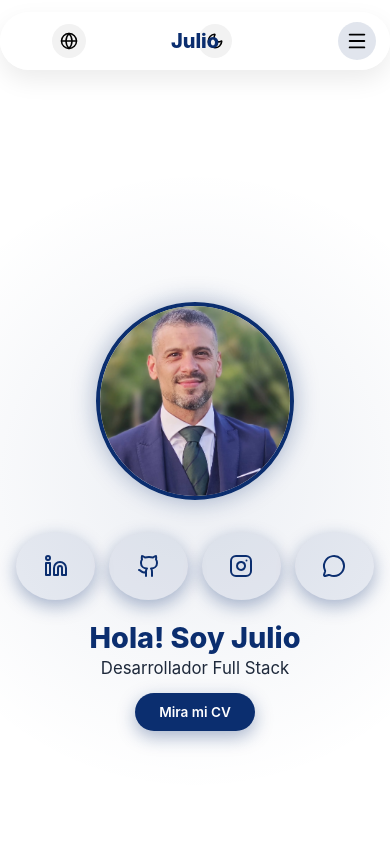
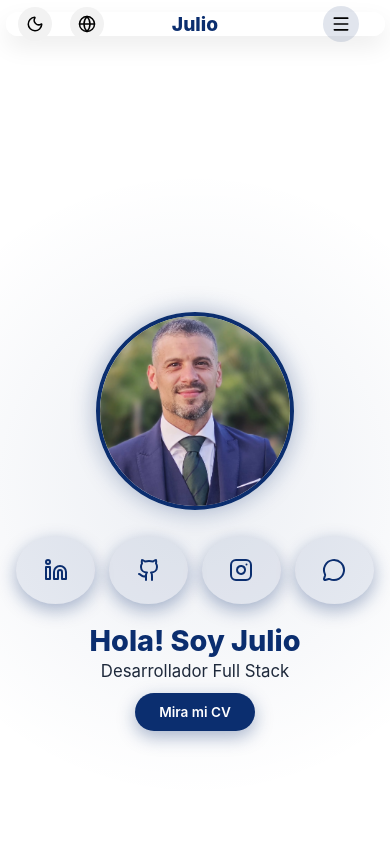
Before and after one commit to juliosm3/portfolio, a React (Vite) app: page / in a window 390 px wide. Shown: the top 844 px of the page. Built offline with nearby package versions, Linux system fonts and the light colour scheme.

Commit message:
nuevas modificaciones version movil

```diff
--- a/src/index.css
+++ b/src/index.css
@@ -973,3 +973,106 @@ body.dark .app::before {
     right: 14px !important;
   }
 }
+/* ===================================================== */
+/* ====== PATCH FINAL: NAVBAR MOBILE SIN PISARSE ======= */
+/* ===================================================== */
+@media (max-width: 768px) {
+
+  /* Ajuste general para que no “sobre” alto en móvil */
+  .hero {
+    min-height: 100svh !important; /* mejor que 100vh en móviles */
+    padding: 6.6rem 1rem 1.2rem !important;
+    justify-content: center !important;
+  }
+
+  .hero-left {
+    gap: 10px !important; /* reduce distancia foto <-> iconos */
+  }
+
+  .hero-right h1 {
+    margin: 0.2rem 0 !important;
+  }
+
+  .hero-right p {
+    margin-bottom: 0.4rem !important;
+  }
+
+  .hero-right a {
+    margin-bottom: 0.7rem !important;
+  }
+
+  .hero-social {
+    margin-top: 0.2rem !important;
+  }
+
+  /* ===== NAVBAR layout: izquierda (iconos) - centro (Julio) - derecha (burger) ===== */
+
+  .nav-inner {
+    position: relative !important;
+    justify-content: center !important;
+    padding: 12px 14px !important; /* un poco menos para que quepa todo */
+  }
+
+  /* Nombre centrado y sin interceptar clicks */
+  .nav-left {
+    position: absolute !important;
+    left: 50% !important;
+    top: 50% !important;
+    transform: translate(-50%, -50%) !important;
+    z-index: 2 !important;
+    pointer-events: none;
+    font-size: 1.2rem !important;
+    white-space: nowrap;
+  }
+
+  /* Mantén nav-center oculto en móvil */
+  .nav-center {
+    display: none !important;
+  }
+
+  /* Nav-right vuelve a mostrarse (pero remaquetado) */
+  .nav-right {
+    display: flex !important;
+    position: absolute !important;
+    left: 12px !important;
+    right: 12px !important;
+    top: 50% !important;
+    transform: translateY(-50%) !important;
+    align-items: center !important;
+    justify-content: space-between !important;
+    z-index: 3 !important;
+    gap: 8px !important;
+  }
+
+  /* Oculta solo el botón grande de contacto en móvil */
+  .nav-right .contact-btn {
+    display: none !important;
+  }
+
+  /* Iconos pequeños (idioma / tema) a la izquierda */
+  .nav-right .icon-btn {
+    display: inline-flex !important;
+    width: 34px !important;
+    height: 34px !important;
+    align-items: center !important;
+    justify-content: center !important;
+  }
+
+  /* Burger a la derecha, redondo, pero sin sobresalir */
+  .nav-right .burger-btn {
+    display: inline-flex !important;
+    width: 36px !important;
+    height: 36px !important;
+    border-radius: 50% !important;
+    align-items: center !important;
+    justify-content: center !important;
+    background: rgba(11, 46, 111, 0.12) !important;
+    border: none !important;
+    padding: 0 !important;
+  }
+
+  .nav-right .burger-btn svg {
+    width: 20px !important;
+    height: 20px !important;
+  }
+}
```
